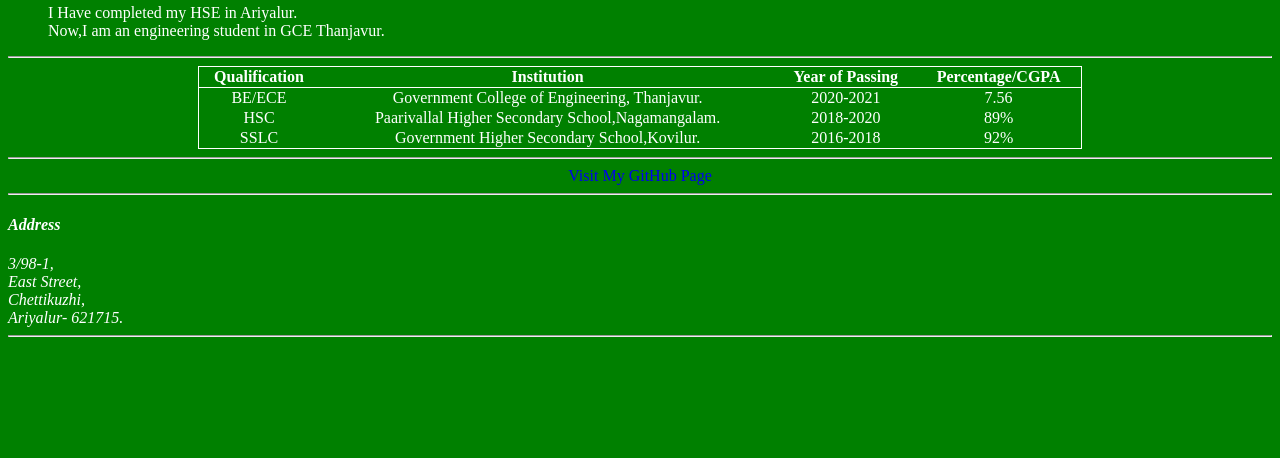
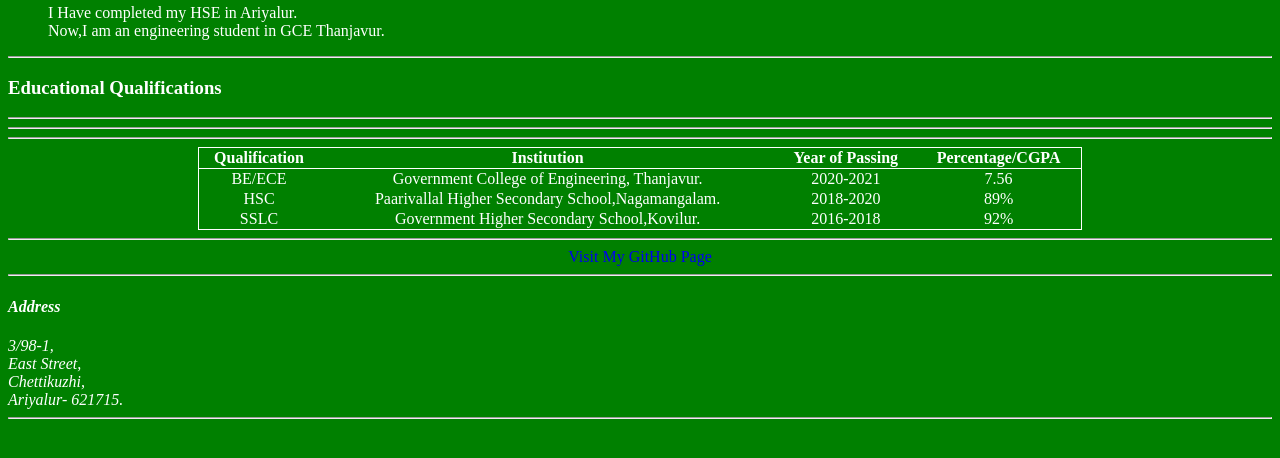
Before and after one commit to Abinaya2003/test-1, a plain HTML site: page index.html in a window 1280 px wide. Shown: the part 204-662 px from the top of the page. Drawn offline with Linux system fonts and the light colour scheme.

Commit message:
Update index.html

```diff
--- a/index.html
+++ b/index.html
@@ -18,6 +18,7 @@
       Now,I am an engineering student in GCE Thanjavur.
     </blockquote>
     <hr />
+    <h3>Educational Qualifications </h3>
     <table style="width:70%;text-align:center;margin: 0 auto;border:1px solid white; border-collapse: collapse;">
       <tr>
         <th style="border-bottom: 1px solid white;">Qualification</th>
@@ -30,19 +31,19 @@
         <td>Government College of Engineering, Thanjavur.</td>
         <td>2020-2021</td>
         <td>7.56</td>
-      </tr>
+      </tr><hr />
       <tr>
         <td>HSC</td>
         <td>Paarivallal Higher Secondary School,Nagamangalam.</td>
         <td>2018-2020</td>
         <td>89%</td>
-      </tr>
+      </tr><hr />
       <tr>
         <td>SSLC</td>
         <td>Government Higher Secondary School,Kovilur.</td>
         <td>2016-2018</td>
         <td>92%</td>
-      </tr>
+      </tr><hr />
     </table>
     <hr />
     <div style="text-align:center;">
```
